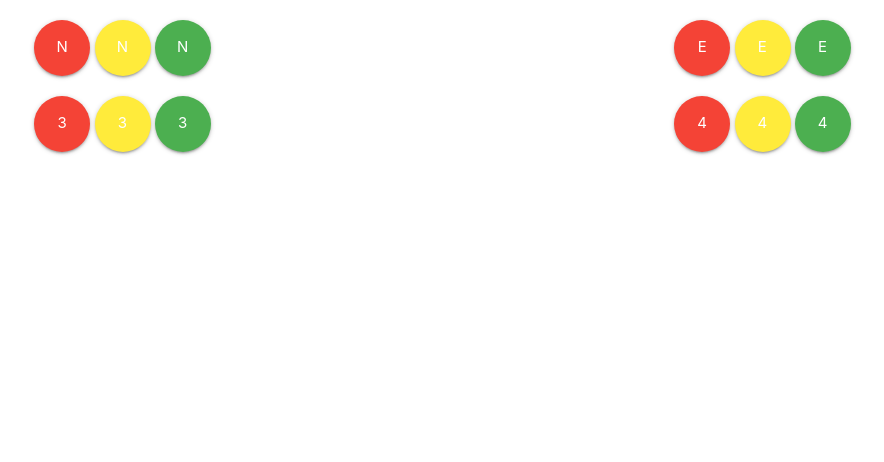
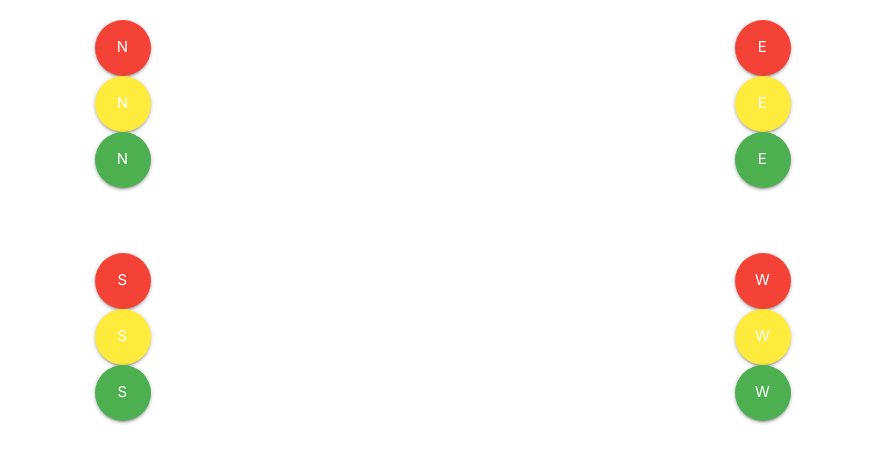
Before and after one commit to SimoTr84/TrafficLights, a plain HTML site: page index.html in a window 1280 px wide. Shown: the part 116-578 px from the top of the page, without its empty margins (43-927 px from the left). Drawn offline with nearby package versions, Linux system fonts and the light colour scheme.

Commit message:
fixed lights with materialize

```diff
--- a/index.html
+++ b/index.html
@@ -18,66 +18,88 @@
   <h1>Traffic Lights</h1>
 
   <div class="row">
-
     <div class="col s6 m6 l6">
         <div class="col s6 m6 l6">
+          <div class="col s12 m12 l12 ">
             <div class="btn-floating btn-large waves-effect waves-light red tl-r">
               N
             </div>
+          </div>
+          <div class="col s12 m12 l12 ">
             <div class="btn-floating btn-large waves-effect waves-light yellow tl-y">
               N
             </div>
+          </div>
+          <div class="col s12 m12 l12 ">
             <div class="btn-floating btn-large waves-effect waves-light green tl-g">
               N
+            </div>
           </div>
         </div>
     </div>
 
     <div class="col s6 m6 l6">
         <div class="col s6 m6 l6">
+          <div class="col s12 m12 l12 ">
             <div class="btn-floating btn-large waves-effect waves-light red tl-r">
               E
             </div>
+          </div>
+          <div class="col s12 m12 l12 ">
             <div class="btn-floating btn-large waves-effect waves-light yellow tl-y">
               E
             </div>
+          </div>
+          <div class="col s12 m12 l12 ">
             <div class="btn-floating btn-large waves-effect waves-light green tl-g">
               E
             </div>
           </div>
         </div>
     </div>
+  </div>
+
+    <br> <br>
 
   <div class="row">
     <div class="col s6 m6 l6">
         <div class="col s6 m6 l6">
+          <div class="col s12 m12 l12 ">
             <div class="btn-floating btn-large waves-effect waves-light red tl-r">
-            3
+              S
             </div>
+          </div>
+          <div class="col s12 m12 l12 ">
             <div class="btn-floating btn-large waves-effect waves-light yellow tl-y">
-            3
+              S
             </div>
+          </div>
+          <div class="col s12 m12 l12 ">
             <div class="btn-floating btn-large waves-effect waves-light green tl-g">
-            3
+              S
+            </div>
           </div>
         </div>
     </div>
 
     <div class="col s6 m6 l6">
         <div class="col s6 m6 l6">
+          <div class="col s12 m12 l12 ">
             <div class="btn-floating btn-large waves-effect waves-light red tl-r">
-            4
+              W
             </div>
+          </div>
+          <div class="col s12 m12 l12 ">
             <div class="btn-floating btn-large waves-effect waves-light yellow tl-y">
-            4
+              W
             </div>
+          </div>
+          <div class="col s12 m12 l12 ">
             <div class="btn-floating btn-large waves-effect waves-light green tl-g">
-            4
+              W
             </div>
           </div>
         </div>
-  </div>
-
     </div>
 
   </div>
```
Lines whose indentation alone changed are shown as unchanged.
